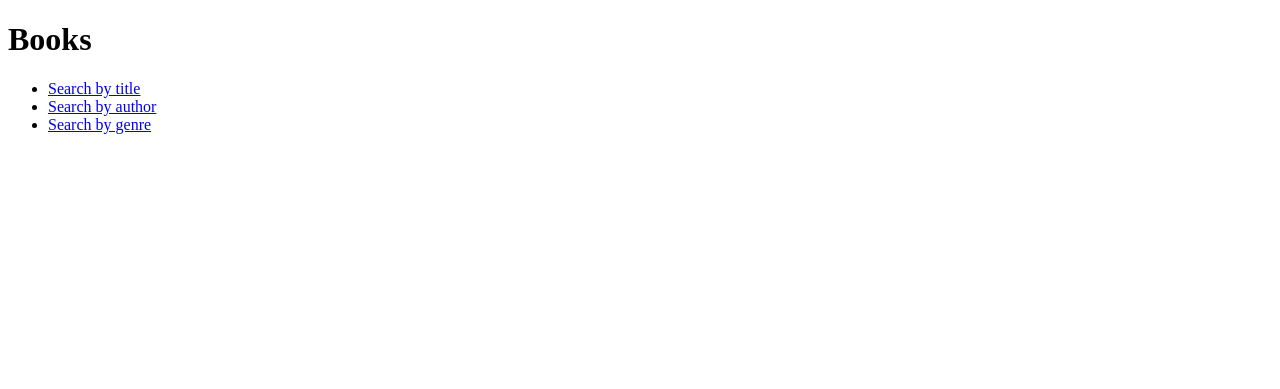
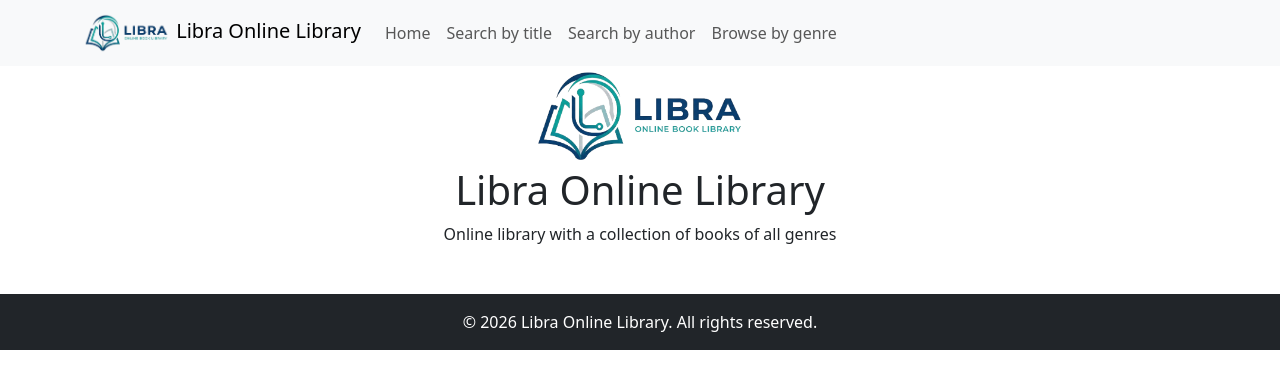
Before and after one commit to Horacio331/curso_python, a Flask app: page / in a window 1280 px wide. Shown: the top 389 px of the page. Run offline with Flask 3, Linux system fonts and the light colour scheme.

Commit message:
change to make it look better

```diff
--- a/books/app.py
+++ b/books/app.py
@@ -11,7 +11,7 @@ book_dict = create_book_dictionary(books)
 
 @app.route('/')
 def index():
-    return render_template('index.html')
+    return render_template('new_index.html')
 
 @app.route('/search_by_author', methods=['GET', 'POST'])
 def search_by_author():
--- /dev/null
+++ b/books/templates/base.html
@@ -0,0 +1,74 @@
+<!DOCTYPE html>
+<html lang="es">
+
+<head>
+    <meta charset="UTF-8">
+    <meta name="viewport" content="width=device-width, initial-scale=1.0">
+    {% block head %}
+    <title>{% block title %}{% endblock %}</title>
+    {% endblock %}
+    <!-- Bootstrap CSS -->
+    <link href="https://cdn.jsdelivr.net/npm/bootstrap@5.3.0/dist/css/bootstrap.min.css" rel="stylesheet">
+    <style>
+        .book-card {
+            height: 100%;
+            transition: transform 0.3s;
+        }
+
+        .book-card:hover {
+            transform: translateY(-5px);
+            box-shadow: 0 10px 20px rgba(0, 0, 0, 0.2);
+        }
+
+        .book-img {
+            height: 250px;
+            object-fit: contain;
+        }
+    </style>
+</head>
+
+<body>
+    <nav class="navbar navbar-expand-lg navbar-light bg-light">
+        <div class="container">
+            <a class="navbar-brand" href="/">
+                <img src="/static/images/libra_online_book_cbg.png" alt="Libra Online Library" height="40"
+                    class="d-inline-block align-text-center">
+                Libra Online Library</a>
+            <button class="navbar-toggler" type="button" data-bs-toggle="collapse"
+                data-bs-target="#navbarSupportedContent" aria-controls="navbarSupportedContent" aria-expanded="false"
+                aria-label="Toggle navigation">
+                <span class="navbar-toggler-icon"></span>
+            </button>
+            <div class="collapse navbar-collapse" id="navbarSupportedContent">
+                <ul class="navbar-nav me-auto mb-2 mb-lg-0">
+                    <li class="nav-item">
+                        <a class="nav-link" aria-current="page" href="/">Home</a>
+                    </li>
+                    <li class="nav-item">
+                        <a class="nav-link" href="/search_by_title">Search by title</a>
+                    </li>
+                    <li class="nav-item">
+                        <a class="nav-link" href="search_by_author">Search by author</a>
+                    </li>
+                    <li class="nav-item">
+                        <a class="nav-link" href="/genre">Browse by genre</a>
+                    </li>
+                </ul>
+            </div>
+        </div>
+        </div>
+    </nav>
+    {% block body %}
+    {% endblock %}
+    <footer class="bg-dark text-white text-center py-3 mt-5">
+        <div class="container">
+            <p class="mb-0">© 2026 Libra Online Library. All rights reserved.</p>
+        </div>
+        {% block footer %}
+        {% endblock %}
+    </footer>
+    <!-- Bootstrap JS Bundle with Popper -->
+    <script src="https://cdn.jsdelivr.net/npm/bootstrap@5.3.0/dist/js/bootstrap.bundle.min.js"></script>
+</body>
+
+</html>
--- /dev/null
+++ b/books/templates/new_index.html
@@ -0,0 +1,17 @@
+{% extends "base.html" %}
+{% block title %}Libra Online Library - Inicio{% endblock %}
+{% block body %}
+<div>
+    <div>
+        <center>
+            <img src="/static/images/libra_online_book_cbg.png" alt="Libra Online Library" height="100">
+        </center>
+    </div>
+    <div>
+        <center>
+            <h1>Libra Online Library</h1>
+            <p>Online library with a collection of books of all genres</p>
+        </center>
+    </div>
+</div>
+{% endblock %}
```
Also changed, not shown: books/templates/search_by_author.html (+11 -1 lines), books/static/images/libra_online_book_cbg.png (added).
